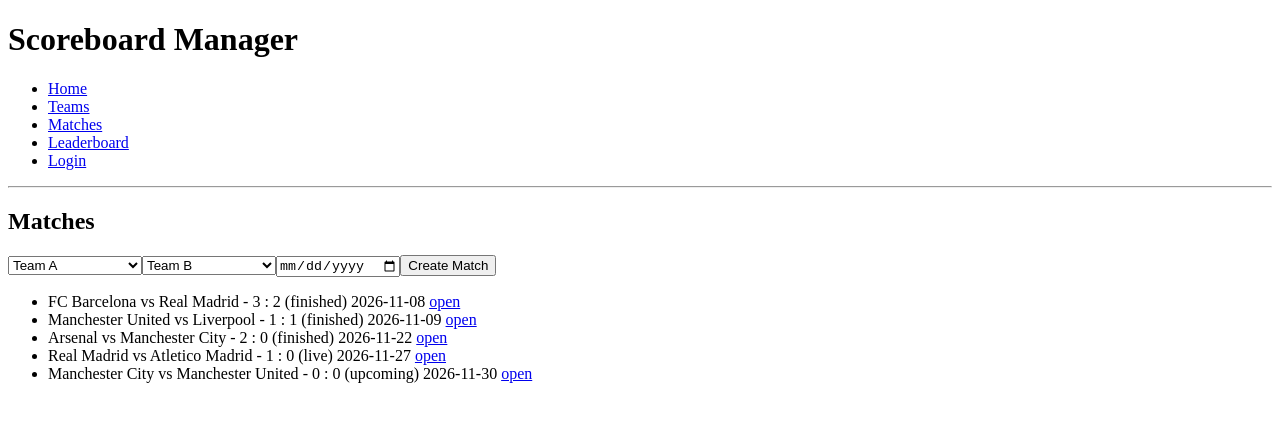
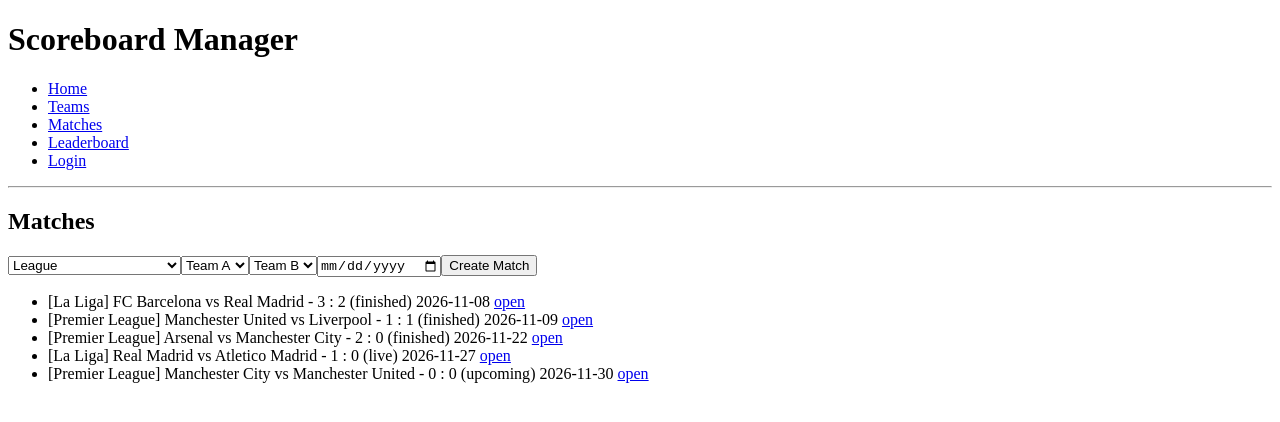
Before and after one commit to not-Lucifer/Scoreboard-Manager, a React (Vite) app in the folder frontend/: page /matches in a window 1280 px wide. Shown: the top 422 px of the page. Built offline with nearby package versions, Linux system fonts and the light colour scheme.

Commit message:
match league select

```diff
--- a/frontend/src/App.jsx
+++ b/frontend/src/App.jsx
@@ -25,7 +25,7 @@ function App() {
         <Route path="/" element={<Home teams={teams} matches={matches} />} />
         <Route path="/teams" element={<Teams teams={teams} setTeams={setTeams} leagues={leagues} />} />
         <Route path="/teams/:id" element={<TeamDetails teams={teams} setTeams={setTeams} leagues={leagues} />} />
-        <Route path="/matches" element={<Matches teams={teams} matches={matches} setMatches={setMatches} />} />
+        <Route path="/matches" element={<Matches teams={teams} matches={matches} setMatches={setMatches} leagues={leagues} />} />
         <Route path="/matches/:id" element={<Scoreboard teams={teams} matches={matches} setMatches={setMatches} />} />
         <Route path="/leaderboard" element={<Leaderboard teams={teams} matches={matches} />} />
         <Route path="/login" element={<Login />} />
--- a/frontend/src/pages/Matches.jsx
+++ b/frontend/src/pages/Matches.jsx
@@ -1,19 +1,32 @@
 import { useState } from 'react'
 import { Link } from 'react-router-dom'
 
-function Matches({ teams, matches, setMatches }) {
+function Matches({ teams, matches, setMatches, leagues }) {
+  const [leagueId, setLeagueId] = useState('')
   const [teamA, setTeamA] = useState('')
   const [teamB, setTeamB] = useState('')
   const [date, setDate] = useState('')
 
   const teamName = (id) => teams.find((t) => t.id === id)?.name || 'unknown'
+  const leagueName = (id) => leagues.find((l) => l.id === id)?.name || 'unknown'
+  const leagueTeams = teams.filter((t) => t.leagueId === Number(leagueId))
+
+  function changeLeague(value) {
+    setLeagueId(value)
+    setTeamA('')
+    setTeamB('')
+  }
 
   function handleSubmit(e) {
     e.preventDefault()
+    if (!leagueId) return alert('select league')
     if (!teamA || !teamB) return alert('select both teams')
     if (teamA === teamB) return alert('pick 2 different teams')
+    const league = leagues.find((l) => l.id === Number(leagueId))
     const newMatch = {
       id: Date.now(),
+      sport: league.sport,
+      leagueId: league.id,
       teamA: Number(teamA),
       teamB: Number(teamB),
       scoreA: 0,
@@ -22,8 +35,7 @@ function Matches({ teams, matches, setMatches }) {
       date,
     }
     setMatches([...matches, newMatch])
-    setTeamA('')
-    setTeamB('')
+    changeLeague('')
     setDate('')
   }
 
@@ -32,15 +44,21 @@ function Matches({ teams, matches, setMatches }) {
       <h2>Matches</h2>
 
       <form onSubmit={handleSubmit}>
+        <select value={leagueId} onChange={(e) => changeLeague(e.target.value)}>
+          <option value="">League</option>
+          {leagues.map((l) => (
+            <option key={l.id} value={l.id}>{l.name} ({l.sport})</option>
+          ))}
+        </select>
         <select value={teamA} onChange={(e) => setTeamA(e.target.value)}>
           <option value="">Team A</option>
-          {teams.map((t) => (
+          {leagueTeams.map((t) => (
             <option key={t.id} value={t.id}>{t.name}</option>
           ))}
         </select>
         <select value={teamB} onChange={(e) => setTeamB(e.target.value)}>
           <option value="">Team B</option>
-          {teams.map((t) => (
+          {leagueTeams.map((t) => (
             <option key={t.id} value={t.id}>{t.name}</option>
           ))}
         </select>
@@ -51,7 +69,7 @@ function Matches({ teams, matches, setMatches }) {
       <ul>
         {matches.map((m) => (
           <li key={m.id}>
-            {teamName(m.teamA)} vs {teamName(m.teamB)} - {m.scoreA} : {m.scoreB} ({m.status}) {m.date}{' '}
+            [{leagueName(m.leagueId)}] {teamName(m.teamA)} vs {teamName(m.teamB)} - {m.scoreA} : {m.scoreB} ({m.status}) {m.date}{' '}
             <Link to={`/matches/${m.id}`}>open</Link>
           </li>
         ))}
```
